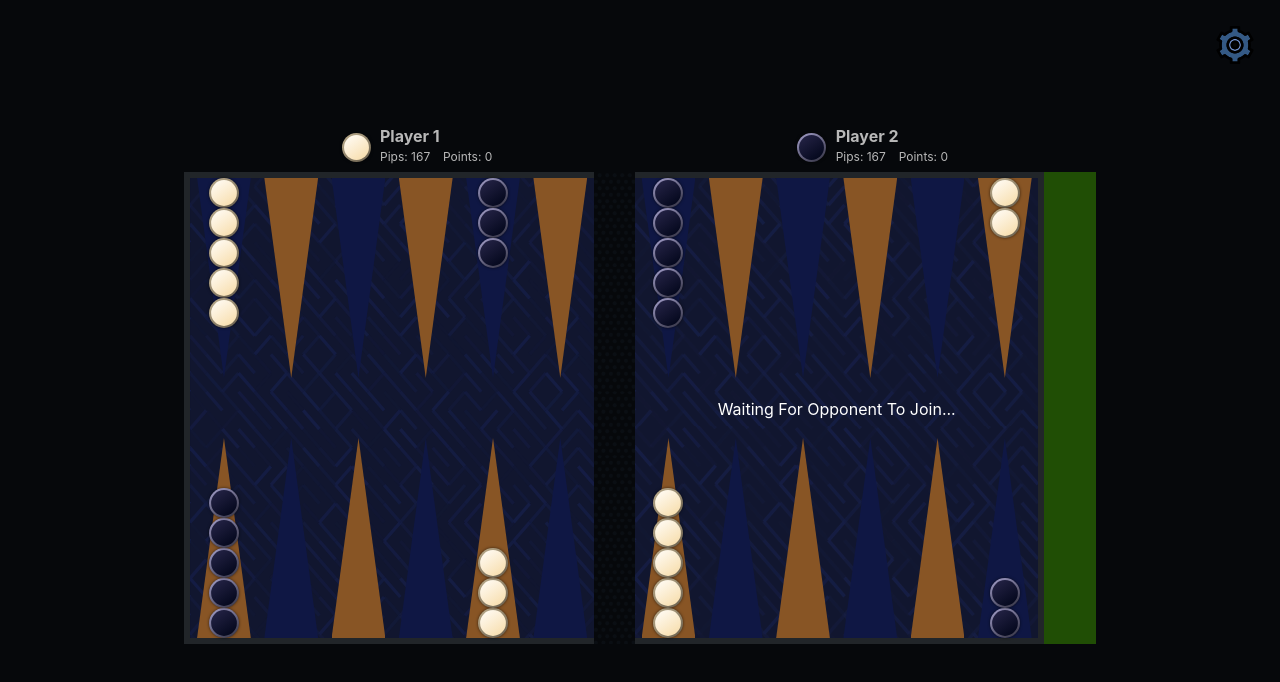
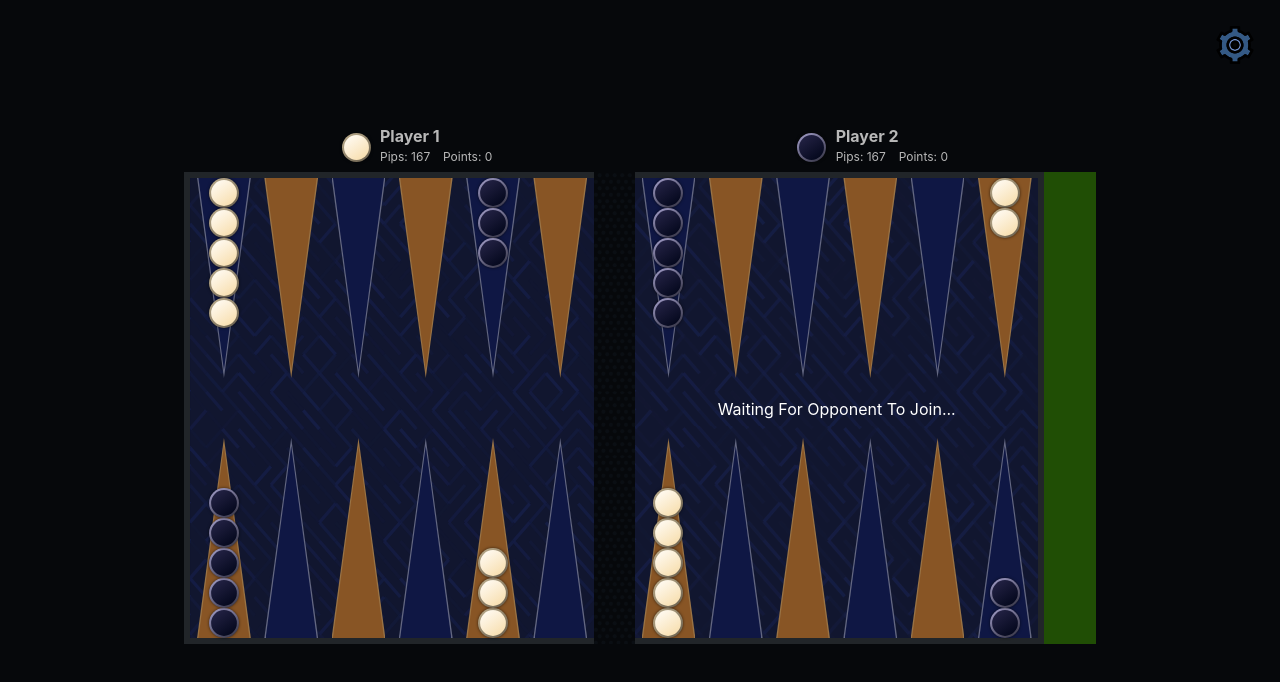
Before and after one commit to sam-swarr/backgammon, a React (Create React App) app: page /local in a window 1280 px wide. Shown: the top 682 px of the page. Built offline with nearby package versions, Linux system fonts and the light colour scheme.

Commit message:
add extra board triangle element to create borders on board points

```diff
--- a/src/App.css
+++ b/src/App.css
@@ -319,20 +319,40 @@
   z-index: 1;
 }
 
-.Point-triangle.top {
+.Point-triangle-inner {
+  height: 96%;
+  margin-left: 12%;
+  position: absolute;
+  width: 76%;
+  z-index: 2;
+}
+
+.Point-triangle-inner.bottom {
+  margin-top: 12%;
+}
+
+.Point-triangle-inner.even {
+  background-color: #0F1744;
+}
+
+.Point-triangle-inner.odd {
+  background-color: #885525;
+}
+
+.Point-triangle.top, .Point-triangle-inner.top {
   clip-path: polygon(0% 0%, 50% 100%, 100% 0%);
 }
 
-.Point-triangle.bottom {
+.Point-triangle.bottom, .Point-triangle-inner.bottom {
   clip-path: polygon(0% 100%, 50% 0%, 100% 100%);
 }
 
 .Point-triangle.even {
-  background-color: #0F1744;
+  background-color: #636781;
 }
 
 .Point-triangle.odd {
-  background-color: #885525;
+  background-color: #997345;
 }
 
 .Checkers-wrapper {
@@ -341,7 +361,7 @@
   flex-wrap: wrap;
   height: 100%;
   width: 100%;
-  z-index: 2;
+  z-index: 3;
 }
 
 .Checkers-wrapper.top {
@@ -607,7 +627,7 @@
   position: absolute;
   top: 45%;
   width: 80%;
-  z-index: 3;
+  z-index: 5;
 }
 
 .Die-faces {
--- a/src/BoardPoint.tsx
+++ b/src/BoardPoint.tsx
@@ -134,6 +134,13 @@ const BoardPoint: FunctionComponent<BoardPointProps> = ({
       <div className={cx("Checkers-wrapper", topOrBottomClass)}>{checkers}</div>
       {highlight}
       <div
+        className={cx("Point-triangle-inner", {
+          ...topOrBottomClass,
+          even: pointNumber % 2 === 0,
+          odd: pointNumber % 2 !== 0,
+        })}
+      />
+      <div
         className={cx("Point-triangle", {
           ...topOrBottomClass,
           even: pointNumber % 2 === 0,
```
